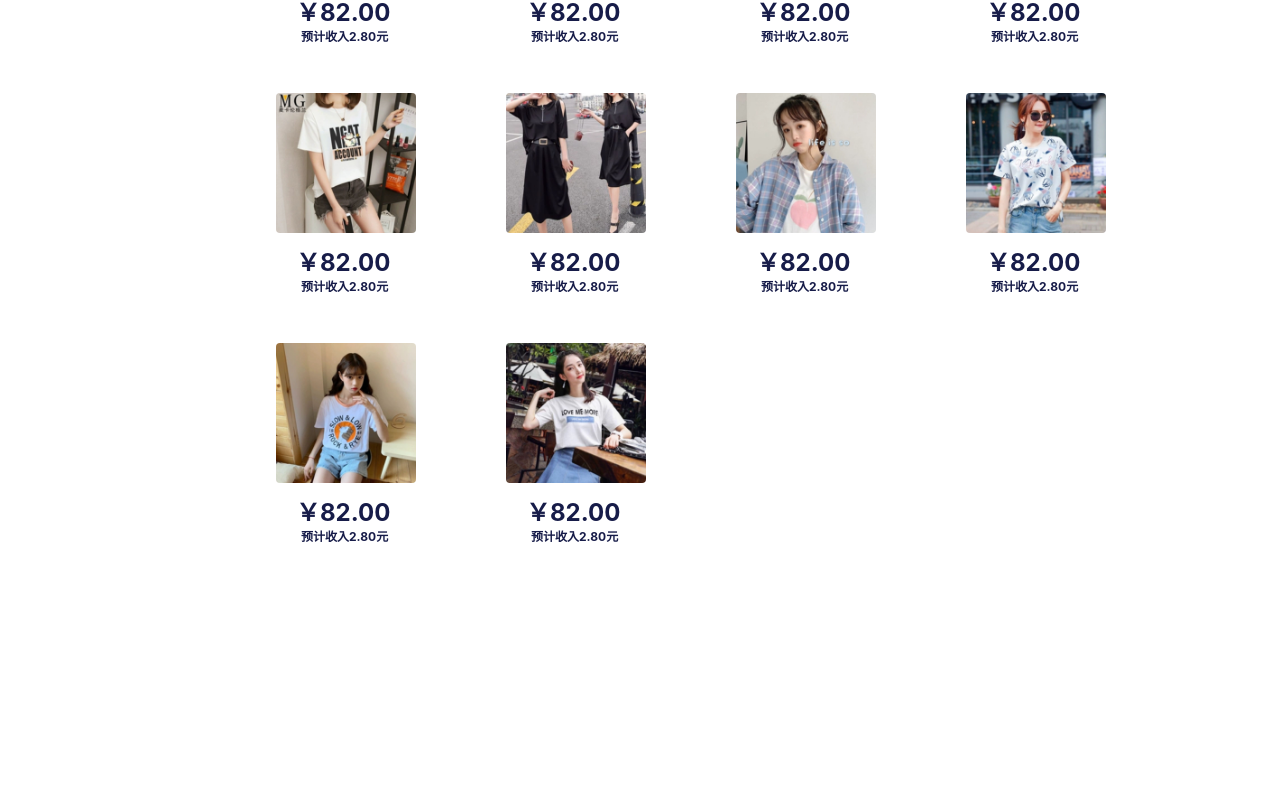
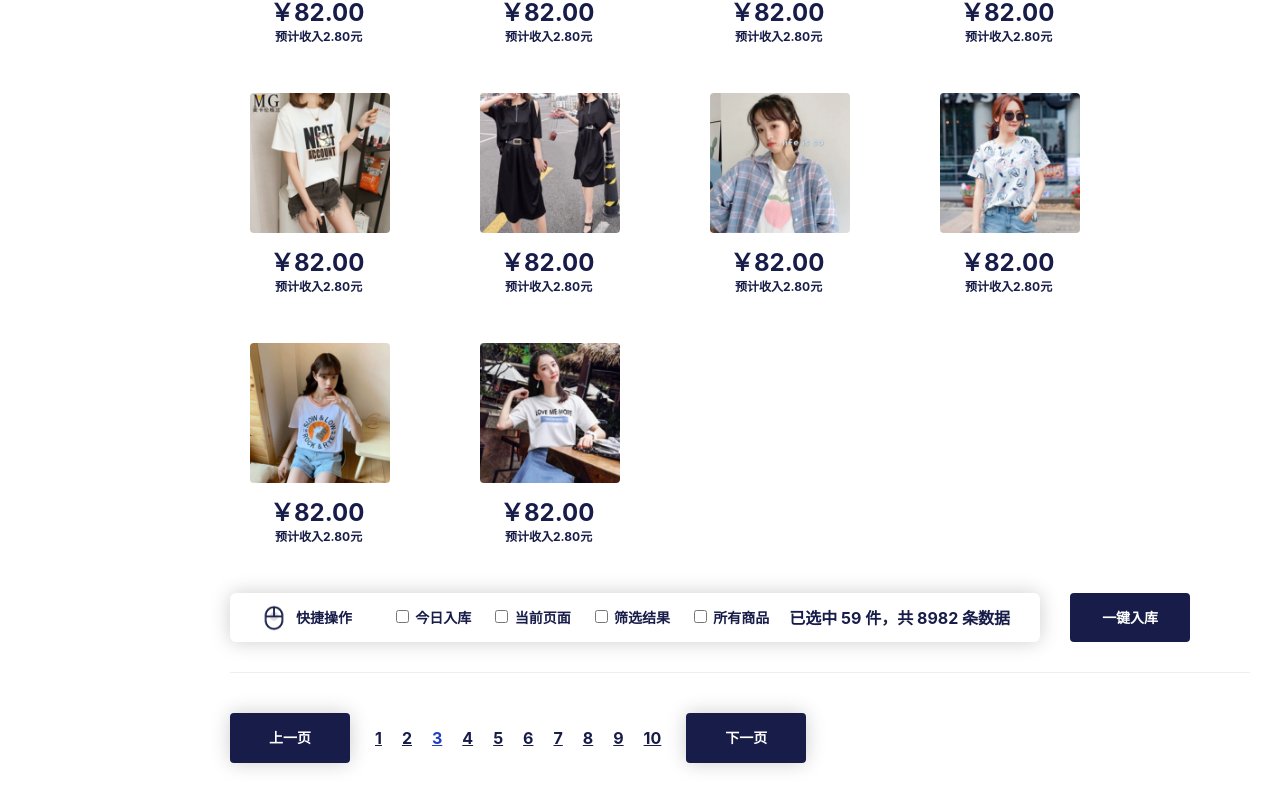
Before and after one commit to botue/my-shop-react, a React (Create React App) app: page /my-shop-react/goods/checkin in a window 1280 px wide. Shown: the part 917-1720 px from the top of the page. Before the commit the page ends 1530 px from the top, so only its background shows below. Built offline with nearby package versions, Linux system fonts and the light colour scheme.

Commit message:
feat: 完成商品入库页面布局

```diff
--- a/src/containers/Goods/checkin.module.scss
+++ b/src/containers/Goods/checkin.module.scss
@@ -2,7 +2,6 @@
   display: grid;
   grid-template-columns: repeat(auto-fill, 230px);
   margin-top: 40px;
-  padding-left: 26px;
 }
 
 .goods .item {
@@ -117,3 +116,82 @@
     transition: all 0.1s 0.2s;
   }
 }
+
+.actions {
+  display: flex;
+  height: 80px;
+  line-height: 50px;
+  padding-bottom: 30px;
+  margin: 20px 0 40px;
+  border-bottom: 1px solid #eee;
+}
+
+.actions .wrap {
+  display: flex;
+  align-items: center;
+  padding: 0 30px;
+  font-size: 14px;
+  box-shadow: var(--box-shadow);
+  border-radius: var(--border-radius);
+}
+
+.actions .title {
+  margin-right: 40px;
+  padding-left: 36px;
+  background: url(../../assets/images/mouse.png) no-repeat left center/28px;
+}
+
+.actions label {
+  margin-right: 20px;
+}
+
+.actions .total {
+  font-size: 16px;
+}
+
+.actions .button {
+  display: block;
+  width: 120px;
+  text-align: center;
+  margin-left: 30px;
+  color: #fff;
+  font-size: 14px;
+  background-color: #171c49;
+  border-radius: 4px;
+}
+
+.pagnation {
+  display: flex;
+  // justify-content: center;
+  font-size: 14px;
+  text-align: center;
+  line-height: 50px;
+}
+
+.pagnation .button {
+  width: 120px;
+  display: block;
+  color: #fff;
+  background-color: #171c49;
+  border-radius: 4px;
+  box-shadow: var(--box-shadow);
+
+  &:first-of-type {
+    margin-right: 15px;
+  }
+
+  &:last-of-type {
+    margin-left: 15px;
+  }
+}
+
+.pagnation a:not(.button) {
+  padding: 0 10px;
+  text-decoration: underline;
+  color: #171c49;
+  font-size: 16px;
+}
+
+.pagnation a.active {
+  color: #213dc0;
+}
--- a/src/containers/Goods/checkin.tsx
+++ b/src/containers/Goods/checkin.tsx
@@ -261,6 +261,48 @@ export default function Checkin(): JSX.Element {
           </div>
         </div>
       </div>
+      <div className={styles.actions}>
+        <div className={styles.wrap}>
+          <span className={styles.title}>快捷操作</span>
+          <label htmlFor="">
+            <input type="checkbox" /> 今日入库
+          </label>
+          <label htmlFor="">
+            <input type="checkbox" /> 当前页面
+          </label>
+          <label htmlFor="">
+            <input type="checkbox" /> 筛选结果
+          </label>
+          <label htmlFor="">
+            <input type="checkbox" /> 所有商品
+          </label>
+          <span className={styles.total}>已选中 59 件，共 8982 条数据</span>
+        </div>
+        <a href="#!" className={styles.button}>
+          一键入库
+        </a>
+      </div>
+      {/* 分页 */}
+      <div className={styles.pagnation}>
+        <a href="#!" className={styles.button}>
+          上一页
+        </a>
+        <a href="#">1</a>
+        <a href="#">2</a>
+        <a className={styles.active} href="#">
+          3
+        </a>
+        <a href="#">4</a>
+        <a href="#">5</a>
+        <a href="#">6</a>
+        <a href="#">7</a>
+        <a href="#">8</a>
+        <a href="#">9</a>
+        <a href="#">10</a>
+        <a href="#!" className={styles.button}>
+          下一页
+        </a>
+      </div>
     </>
   );
 }
--- a/src/containers/Goods/components/Header/index.module.scss
+++ b/src/containers/Goods/components/Header/index.module.scss
@@ -163,13 +163,13 @@
 // 图表
 .charts {
   display: flex;
-  width: 460px;
+  width: 450px;
   padding-top: 24px;
 
   .today,
   .total {
     width: 50%;
-    padding-left: 30px;
+    padding-left: 40px;
   }
 
   h5 {
--- a/src/index.scss
+++ b/src/index.scss
@@ -52,7 +52,7 @@ input {
 }
 
 input {
-  width: 100%;
+  max-width: 100%;
 }
 
 input::-webkit-input-placeholder {
@@ -65,6 +65,33 @@ img {
   vertical-align: middle;
 }
 
+/**
+ * For modern browsers
+ * 1. The space content is one way to avoid an Opera bug when the
+ *    contenteditable attribute is included anywhere else in the document.
+ *    Otherwise it causes space to appear at the top and bottom of elements
+ *    that are clearfixed.
+ * 2. The use of `table` rather than `block` is only necessary if using
+ *    `:before` to contain the top-margins of child elements.
+ */
+.clearfix:before,
+.clearfix:after {
+  content: ' '; /* 1 */
+  display: table; /* 2 */
+}
+
+.clearfix:after {
+  clear: both;
+}
+
+/**
+  * For IE 6/7 only
+  * Include this rule to trigger hasLayout and contain floats.
+  */
+.clearfix {
+  *zoom: 1;
+}
+
 :root {
   --box-shadow: 0px 0px 20px rgba(0, 0, 0, 0.2);
   --border-radius: 6px;
```
Also changed, not shown: src/assets/images/mouse.png (added).
